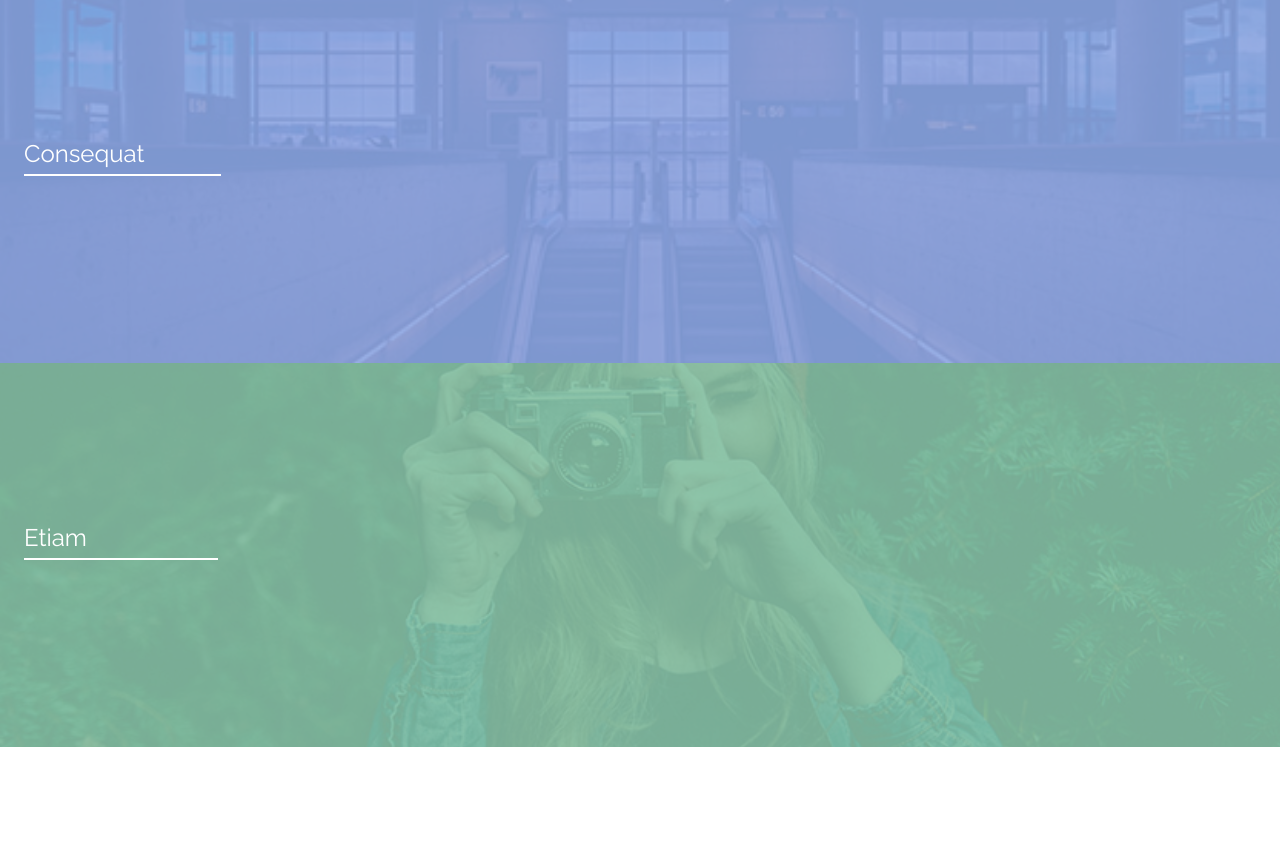
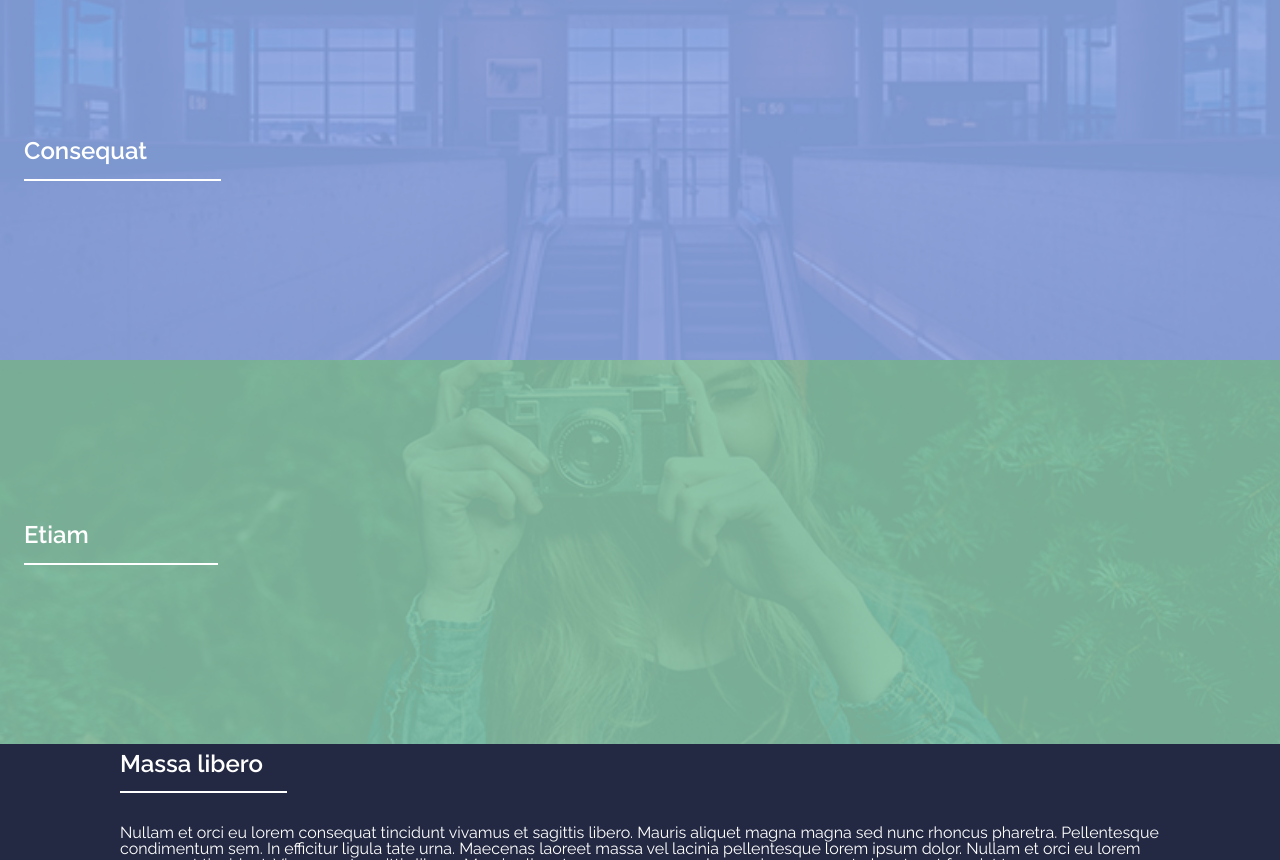
Before and after one commit to gultyaev/site1, a plain HTML site: page index.html in a window 1280 px wide. Shown: the part 1940-2800 px from the top of the page. Before the commit the page ends 2687 px from the top, so only its background shows below. Drawn offline with Linux system fonts and the light colour scheme.

Commit message:
Что-то вылазит за край

```diff
--- a/index.html
+++ b/index.html
@@ -72,6 +72,15 @@
 			</article>
 		</section>
 
+		<section>
+			<div class="inner">
+				<div class="art-text">
+					<h2>Massa libero</h2>
+				</div>
+				<p>Nullam et orci eu lorem consequat tincidunt vivamus et sagittis libero. Mauris aliquet magna magna sed nunc rhoncus pharetra. Pellentesque condimentum sem. In efficitur ligula tate urna. Maecenas laoreet massa vel lacinia pellentesque lorem ipsum dolor. Nullam et orci eu lorem consequat tincidunt. Vivamus et sagittis libero. Mauris aliquet magna magna sed nunc rhoncus amet pharetra et feugiat tempus.</p>
+			</div>
+		</section>
+
 	</div>
 </body>
 </html>
--- a/style.css
+++ b/style.css
@@ -52,6 +52,13 @@ F O N T S
 
 html, body {
 	font-family: 'Raleway', sans-serif;
+}
+
+h1, h2, h3, h5, h6 {
+	color: #fff;
+	font-weight: 600;
+	line-height: 1.65;
+	margin: 0 0 1em 0;
 }
 
 /**************************************************************
@@ -134,12 +141,25 @@ B A N N E R
 	margin: 0 auto;
 }
 
+div.art-text {
+	width: -moz-max-content;
+	width: -webkit-max-content;
+	width: -ms-max-content;
+	width: max-content;
+}
+
 .art-text>h1 {
 	font-size: 1.6em;
 	font-weight: 600;
 	line-height: 1.65;
 	margin: 0 0 1em 0;
 }
+.art-text > :first-child {
+	margin-bottom: 0;
+	width: calc(100% + 0.5em);
+	font-size: 1.5em;
+}
+
 
 .content {
 	display: block;
@@ -180,6 +200,7 @@ B O D Y
 
 body {
 	min-width: 320px;
+	background-color: #242943;
 }
 
 .wrapper {
@@ -301,6 +322,7 @@ article:nth-child(6n-5)::before {
 	font-size: 1.5em;
 	width: calc(100% + 0.5em);
 }
+
 .art-text>p {
 	color: #fff;
 	opacity: 0;
```
